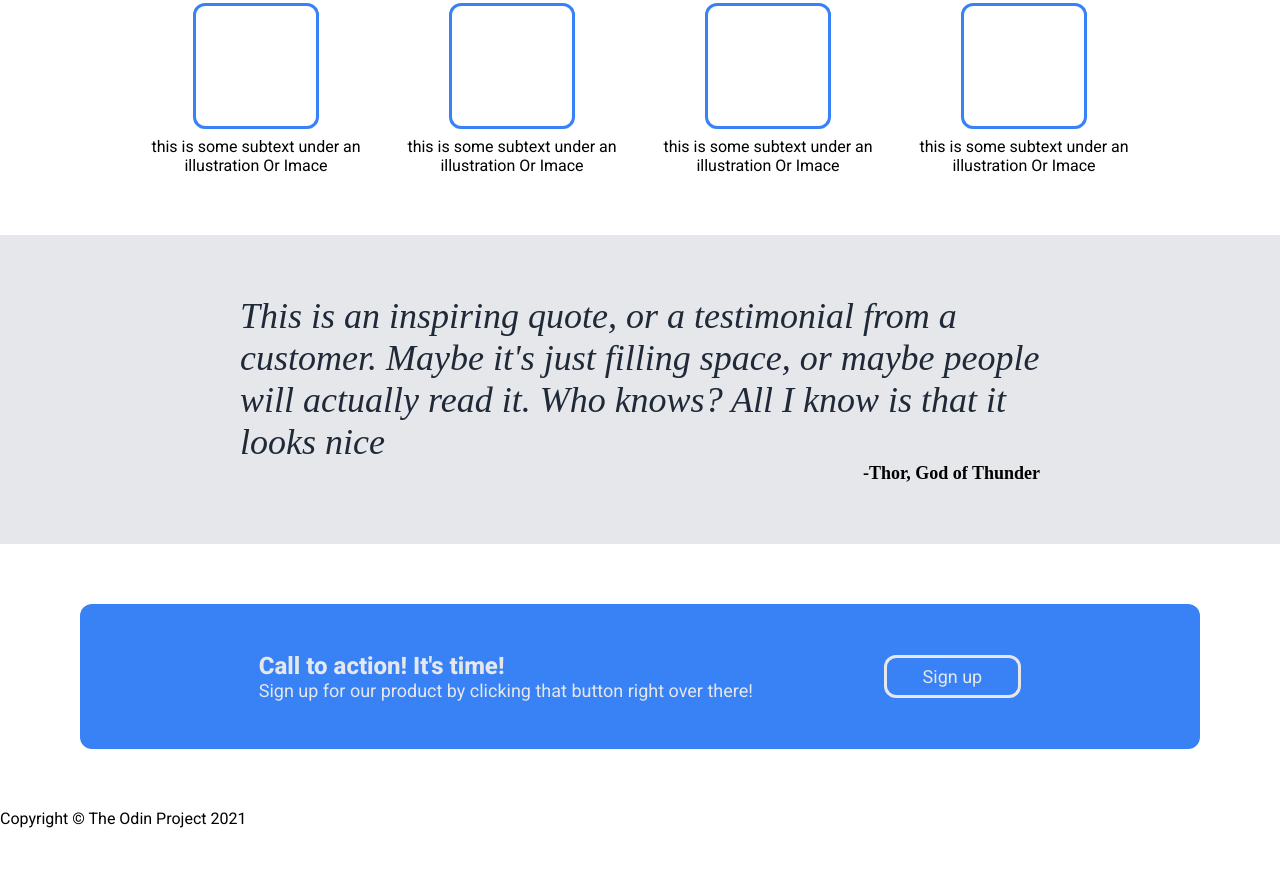
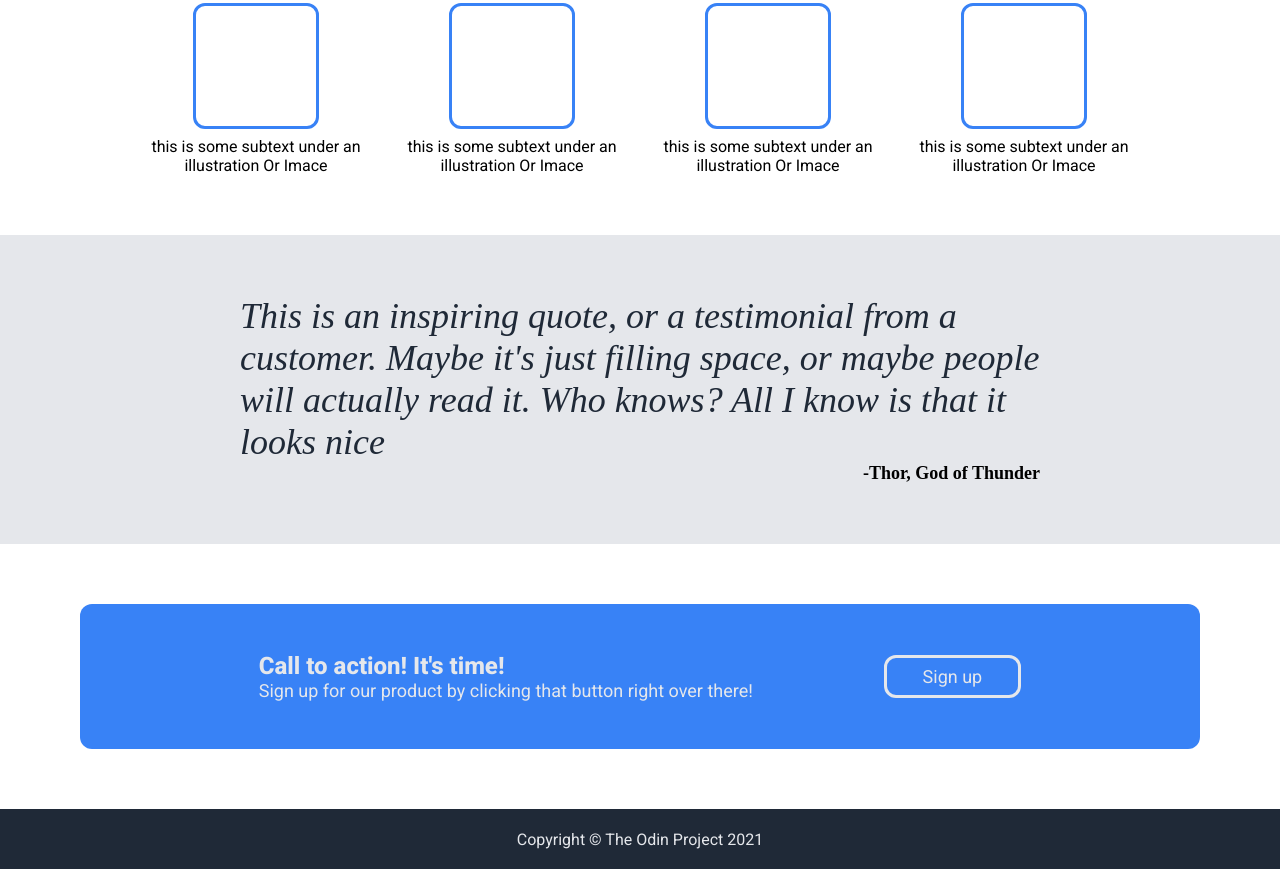
Before and after one commit to twister56123/flexbox-project, a plain HTML site: page index.html in a window 1280 px wide. Shown: the part 482-1351 px from the top of the page. Before the commit the page ends 1310 px from the top, so only its background shows below. Drawn offline with Linux system fonts and the light colour scheme.

Commit message:
Add footer

```diff
--- a/index.css
+++ b/index.css
@@ -166,3 +166,11 @@ header {
     border: 3px solid #E5E7EB;
     border-radius: 12px;
 }
+.footer {
+    display: flex;
+    justify-content: center;
+    align-items: center;
+    background-color: #1F2937;
+    color: #E5E7EB;
+    min-height: 60px;
+}
```
